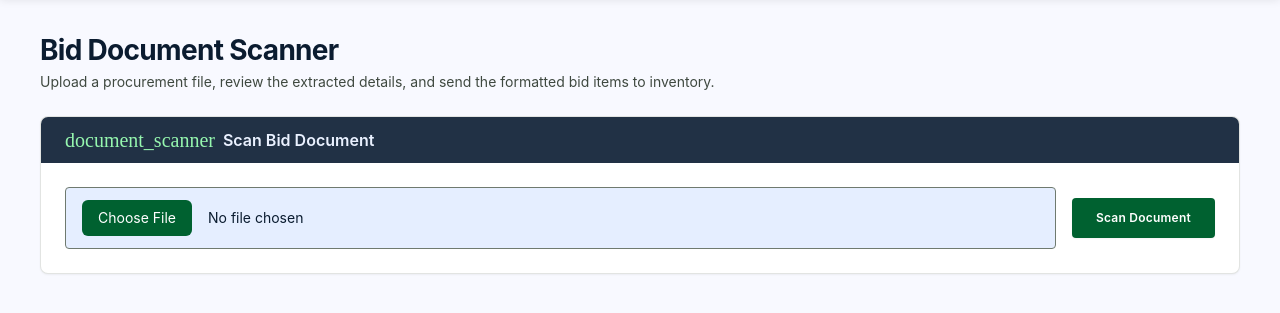
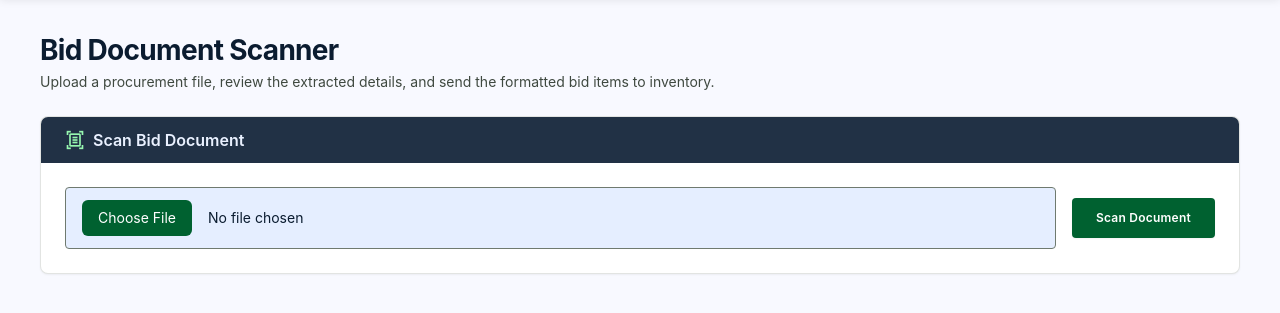
Before and after one commit to Sylphyyyy/inv2, a Flask app: page /bids/scan in a window 1280 px wide. Shown: the part 64-377 px from the top of the page. Run offline with Flask 3, Linux system fonts and the light colour scheme; parts of the project's set-up code (start-up, migrations or seed data) failed here and were passed over; some libraries are stand-ins or nearby versions; some web fonts are replaced.

Commit message:
Add Google Fonts fallback to local icons CSS so icons render immediately

```diff
--- a/inventory_procurement_system/app/static/css/local-icons.css
+++ b/inventory_procurement_system/app/static/css/local-icons.css
@@ -1,6 +1,8 @@
 /* Locally hosted Material Symbols Outlined font */
 /* Place the WOFF2 font file at: app/static/fonts/material-symbols/MaterialSymbolsOutlined[opsz,wght,FILL,GRAD].woff2 */
 /* Download from: https://fonts.google.com/icons?icon.set=Material+Symbols+Outlined&icon.style=Outlined */
+/* Fallback: loads from Google Fonts until the local WOFF2 file is added */
+@import url('https://fonts.googleapis.com/css2?family=Material+Symbols+Outlined:opsz,wght,FILL,GRAD@20..48,100..700,0..1,-50..200&display=swap');
 
 @font-face {
   font-family: 'Material Symbols Outlined';
```
